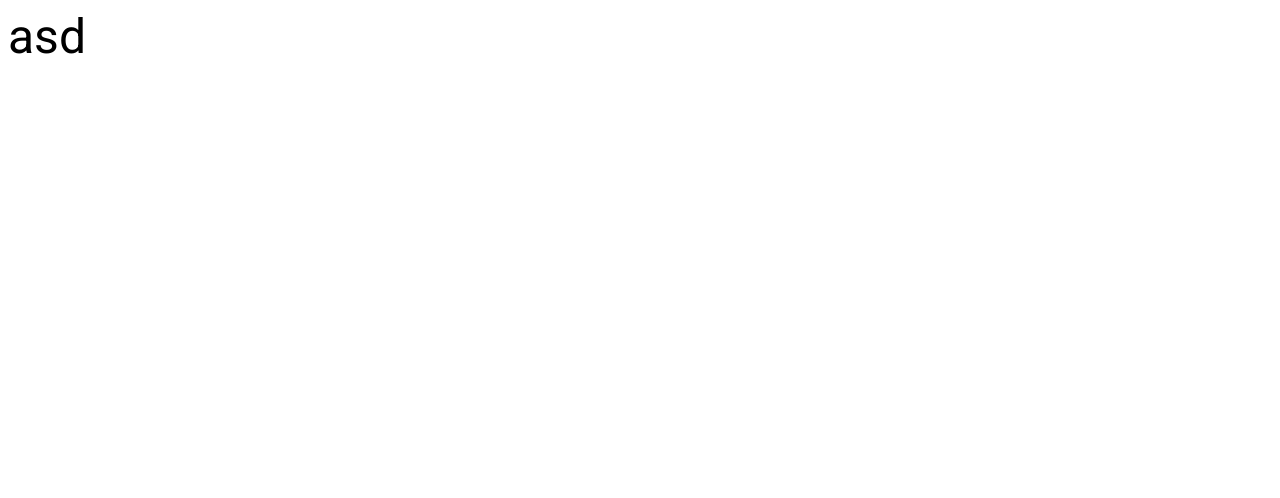
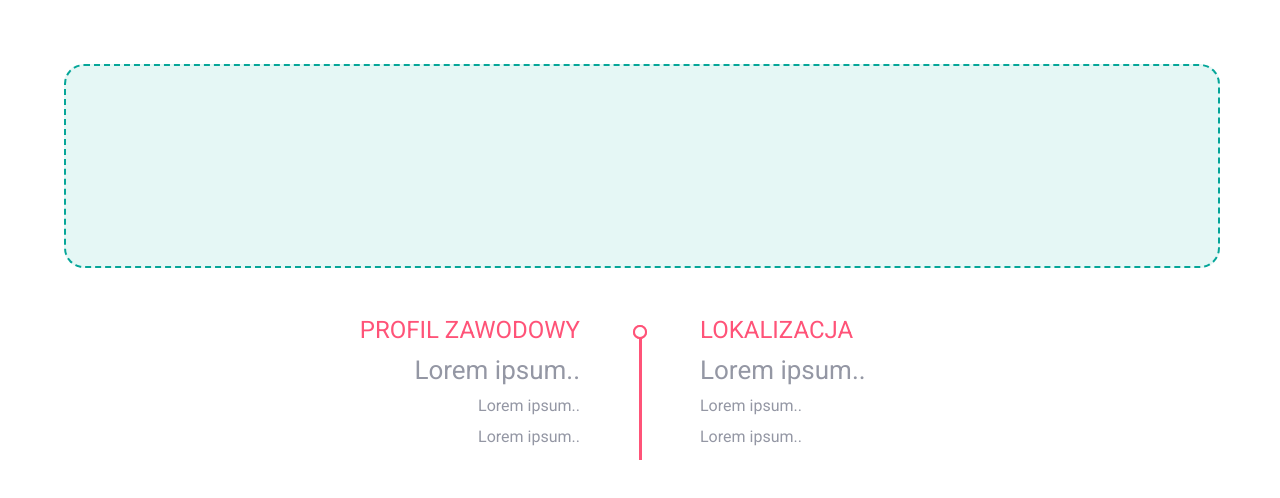
Before and after one commit to alekz29/cv, a React app: page / in a window 1280 px wide. Built offline with nearby package versions, Linux system fonts and the light colour scheme.

Commit message:
preliminary outline of the project

```diff
--- a/src/components/Cv.js
+++ b/src/components/Cv.js
@@ -1,10 +1,14 @@
 import React from 'react'
-
+import Summary from './Summary'
+import Information from './Informaton'
+import '../styles/Cv.scss'
 
 const Cv = () => {
     return (
-        <div>asd
-        </div>
+        <article className={'Container'}>
+            <Summary/>
+            <Information/>
+        </article>
     )
 }
 
--- /dev/null
+++ b/src/components/Informaton.js
@@ -0,0 +1,32 @@
+import React from 'react'
+import '../styles/Information.scss'
+
+const Information = () => {
+    return (
+        <section className={'information-container'}>
+            <div className="information">
+                <div className="container container--left">
+                    <div className="content">
+                        <h2 className={'content__data'}>PROFIL ZAWODOWY</h2>
+                        <p className={'content__information content__information--big'}>Lorem ipsum..</p>
+                        <p className={'content__information'}>Lorem ipsum..</p>
+                        <p className={'content__information'}>Lorem ipsum..</p>
+                    </div>
+                </div>
+            </div>
+            <div className="information">
+                <div className="container container--right">
+                    <div className="content">
+                        <h2 className={'content__data'}>LOKALIZACJA</h2>
+                        <p className={'content__information content__information--big'}>Lorem ipsum..</p>
+                        <p className={'content__information'}>Lorem ipsum..</p>
+                        <p className={'content__information'}>Lorem ipsum..</p>
+                    </div>
+                </div>
+            </div>
+        </section>
+    )
+}
+
+
+export default Information
--- /dev/null
+++ b/src/components/Summary.js
@@ -0,0 +1,12 @@
+import React from 'react'
+import '../styles/Summary.scss'
+
+const Summary = () => {
+    return (
+        <section className={'Summary'}>
+        </section>
+    )
+}
+
+
+export default Summary
--- a/src/index.js
+++ b/src/index.js
@@ -1,6 +1,7 @@
 import React from 'react';
 import ReactDOM from 'react-dom';
 import App from './components/Cv';
+import './styles/Index.scss'
 
 ReactDOM.render(
     <App/>,
--- a/src/styles/Cv.scss
+++ b/src/styles/Cv.scss
@@ -0,0 +1,3 @@
+.Container {
+  margin:5% 5%;
+}
--- /dev/null
+++ b/src/styles/Index.scss
@@ -0,0 +1,44 @@
+
+html, body, div, span, applet, object, iframe,
+h1, h2, h3, h4, h5, h6, p, blockquote, pre,
+a, abbr, acronym, address, big, cite, code,
+del, dfn, em, img, ins, kbd, q, s, samp,
+small, strike, strong, sub, sup, tt, var,
+b, u, i, center,
+dl, dt, dd, ol, ul, li,
+fieldset, form, label, legend,
+table, caption, tbody, tfoot, thead, tr, th, td,
+article, aside, canvas, details, embed,
+figure, figcaption, footer, header, hgroup,
+menu, nav, output, ruby, section, summary,
+time, mark, audio, video {
+  margin: 0;
+  padding: 0;
+  border: 0;
+  font-size: 100%;
+  font: inherit;
+  vertical-align: baseline;
+}
+/* HTML5 display-role reset for older browsers */
+article, aside, details, figcaption, figure,
+footer, header, hgroup, menu, nav, section {
+  display: block;
+}
+body {
+  line-height: 1;
+}
+ol, ul {
+  list-style: none;
+}
+blockquote, q {
+  quotes: none;
+}
+blockquote:before, blockquote:after,
+q:before, q:after {
+  content: '';
+  content: none;
+}
+table {
+  border-collapse: collapse;
+  border-spacing: 0;
+}
--- /dev/null
+++ b/src/styles/Information.scss
@@ -0,0 +1,83 @@
+$font-color: #ff5378;
+
+.information-container {
+  display: flex;
+  position: relative;
+  flex-direction: row;
+  max-width: 1200px;
+  margin: 50px auto;
+
+  .information {
+    position: relative;
+    width: 50%;
+    display: flex;
+    .container {
+      padding: 0 30px;
+      background-color: inherit;
+      width: 100%;
+
+      .content {
+        padding: 0 30px;
+        background-color: white;
+        position: relative;
+        border-radius: 6px;
+        font-family: Roboto;
+        font-size: 16px;
+        .content__data {
+          color: $font-color;
+          font-size: 24px;
+
+        }
+        .content__information {
+          color: #9497a4;
+          margin: 15px 0;
+
+        }
+      }
+    }
+  }
+}
+
+.container::after {
+  content: '';
+  position: absolute;
+  width: 10px;
+  height: 10px;
+  background-color: white;
+  border: 2px solid $font-color;
+  top: 7px;
+  border-radius: 50%;
+  z-index: 1;
+}
+
+.container--left {
+  text-align: right;
+}
+
+.container--left::after {
+  right: -7px;
+}
+
+.container--right {
+  text-align: left;
+}
+
+.container--right::after {
+  left: -7px;
+}
+
+.information-container::after {
+  content: '';
+  position: absolute;
+  width: 3px;
+  background-color: $font-color;
+  top: 10px;
+  bottom: 0;
+  left: calc(50% - (3px / 2));
+}
+.content__information--small{
+  font-size: 16px;
+}
+.content__information--big {
+  font-size: 26px;
+}
--- /dev/null
+++ b/src/styles/Summary.scss
@@ -0,0 +1,11 @@
+$font-color: #05a699;
+
+.Summary{
+  max-width: 1200px;
+  margin: 0 auto;
+  width:100%;
+  height:200px;
+  background:#e5f7f5;
+  border: dashed 2px $font-color;
+  border-radius: 20px;
+}
--- a/static/index.html
+++ b/static/index.html
@@ -1,7 +1,8 @@
+<!doctype html>
 <html>
 <head>
     <meta http-equiv="Content-type" content="text/html; charset=utf-8"/>
-    <title>Date Control</title>
+    <title>Generated CV</title>
     <link rel="stylesheet"
           href="http://fonts.googleapis.com/css?family=Roboto">
     <style>
```
